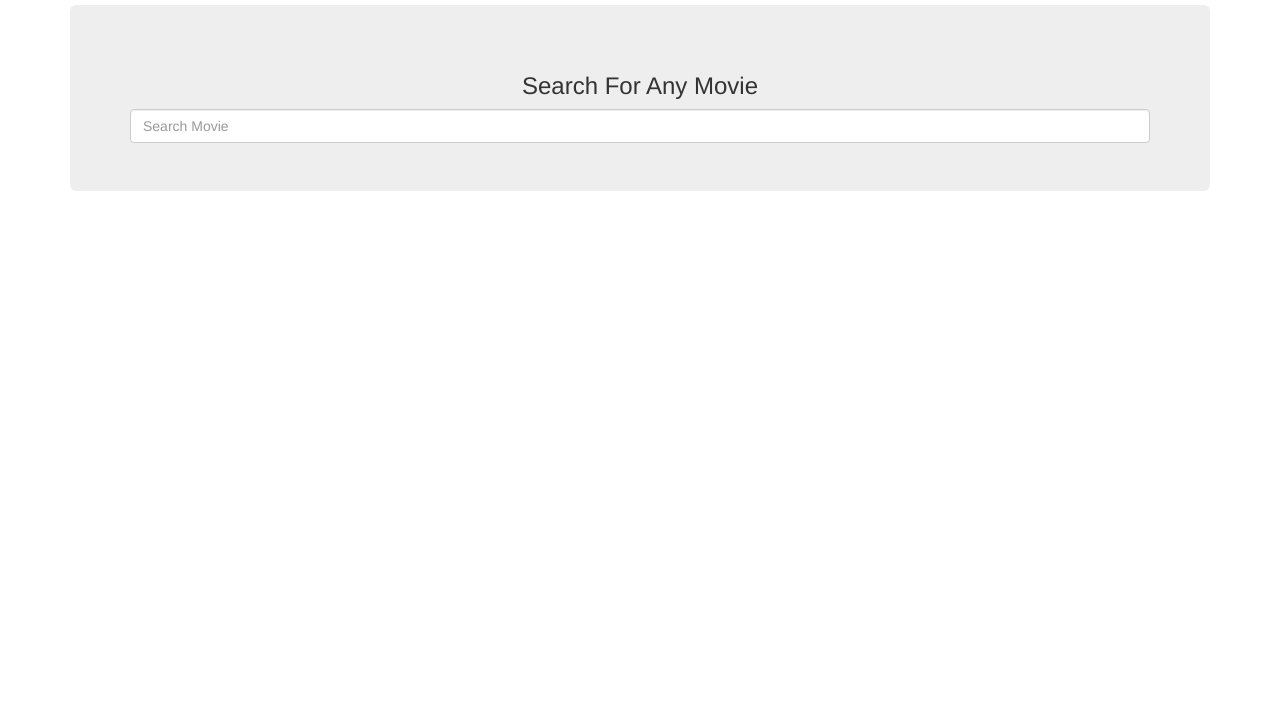
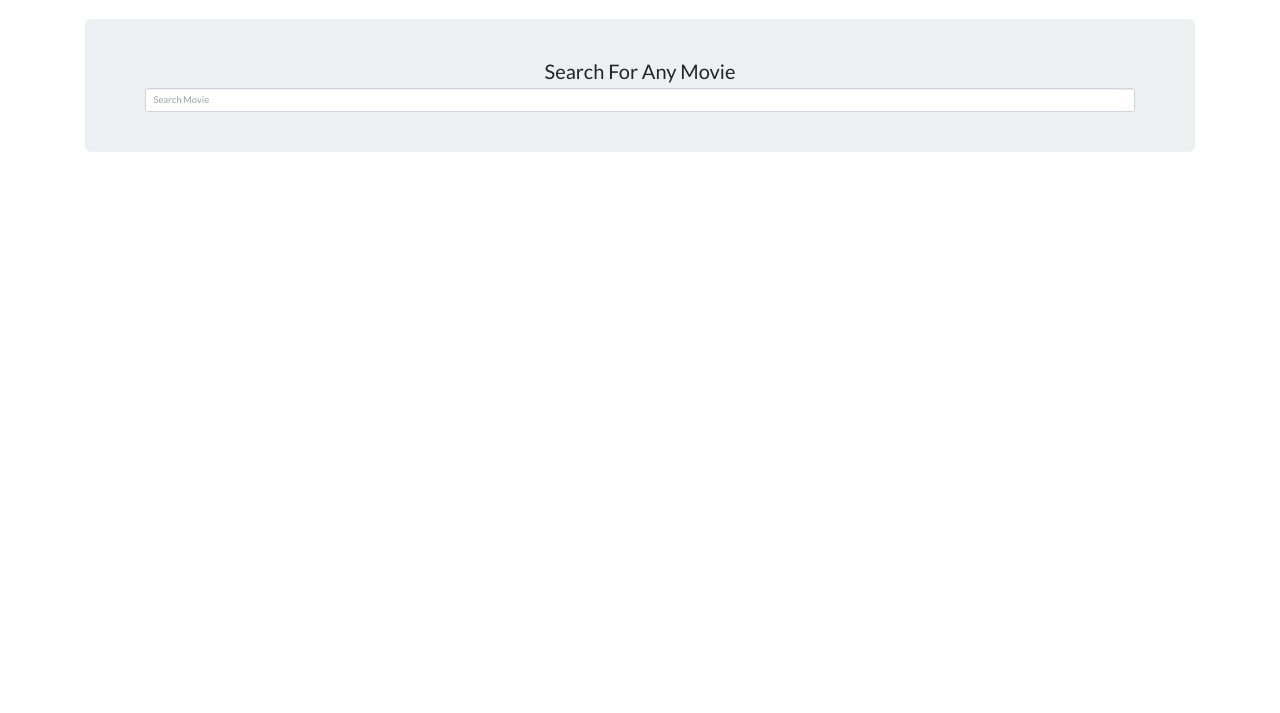
Before and after one commit to Bakermg/movie-repo, a plain HTML site: page index.html in a window 1280 px wide. Shown: the part 87-800 px from the top of the page. Drawn offline with nearby package versions, Linux system fonts and the light colour scheme.

Commit message:
Update index.html
new style sheet

```diff
--- a/index.html
+++ b/index.html
@@ -7,6 +7,7 @@
     <meta http-equiv="X-UA-Compatible" content="ie=edge">
     <title>Movie Finder Page</title>
     <link rel="stylesheet" href="http://bootswatch.com/slate/bootstrap.min.css"> lin
+    <link rel="stylesheet" href="http://bootswatch.com/4/flatly/bootstrap.css" media="screen">
     <link rel="stylesheet" href="css/style.css">
 
     <body>
```
